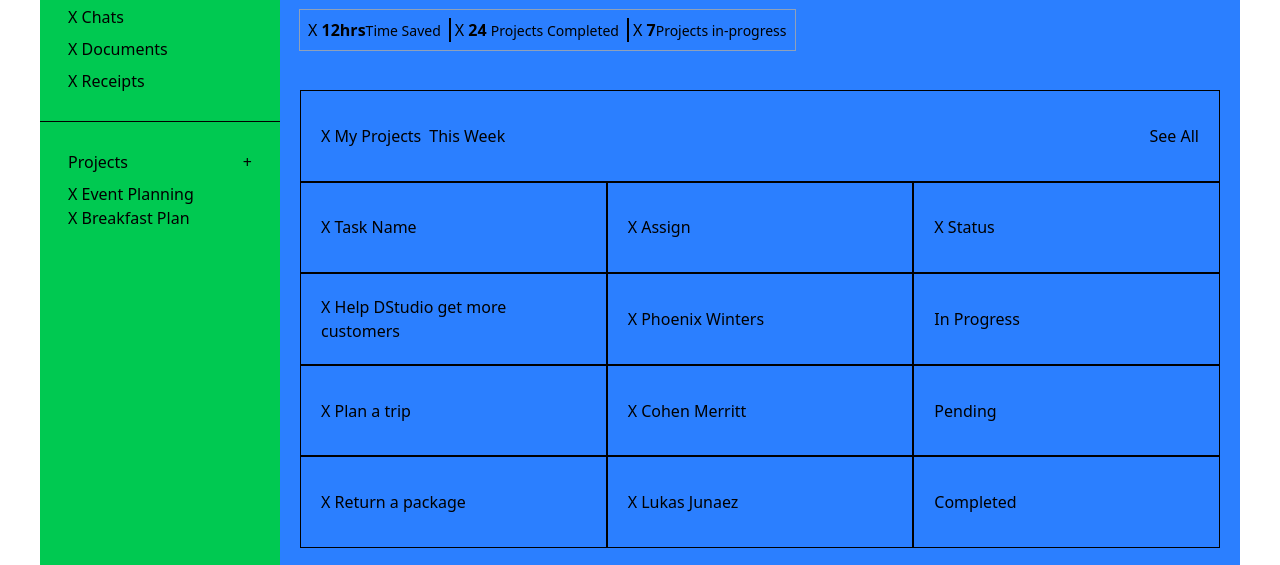
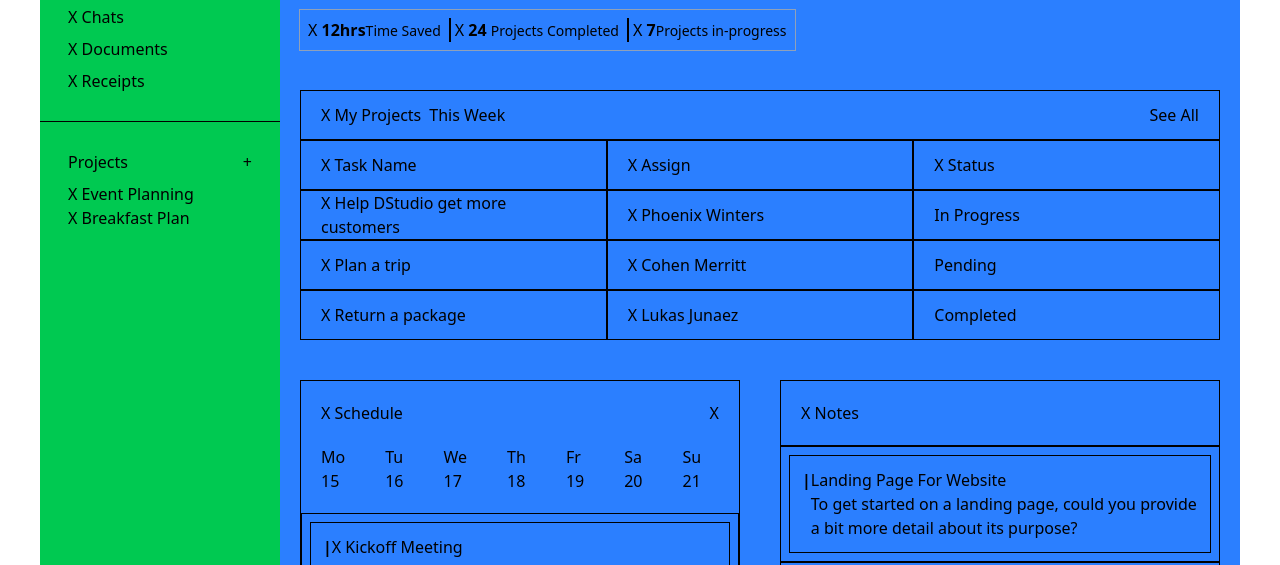
Before and after one commit to TechCrent/Dashboard, a website built with Vite: page dashboard/index.html in a window 1280 px wide. Shown: the part 203-768 px from the top of the page. Built offline with nearby package versions, Linux system fonts and the light colour scheme.

Commit message:
Fixed main  sections responsiveness (Desktop View)

```diff
--- a/dashboard/index.html
+++ b/dashboard/index.html
@@ -100,10 +100,10 @@
         </div>
 
         <!-- CONTAINERS-->
-        <div class="md:grid grid-cols-2 grid-rows-2">
+        <div class="md:grid grid-cols-2 grid-rows-2 md:grid-rows-[auto_1fr]">
           <!-- SECTION 1 -->
           <section
-            class="md:col-span-2 p-5 grid md:grid-cols-3 grid-cols-2 grid-rows-5 mx-auto w-full"
+            class="h-fit md:col-span-2 p-5 grid md:grid-cols-3 grid-cols-2 grid-rows-5 mx-auto w-full"
           >
             <!-- Row 1-->
             <div
```
